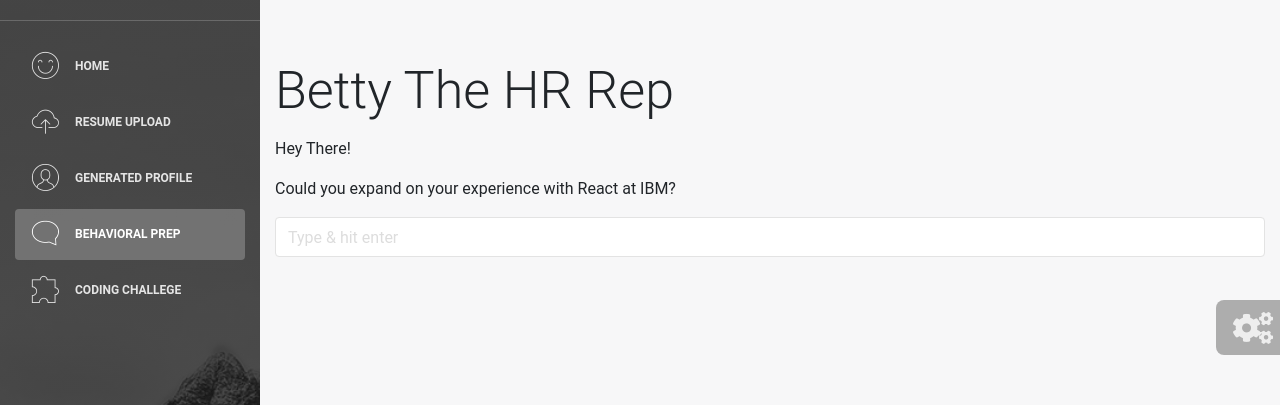
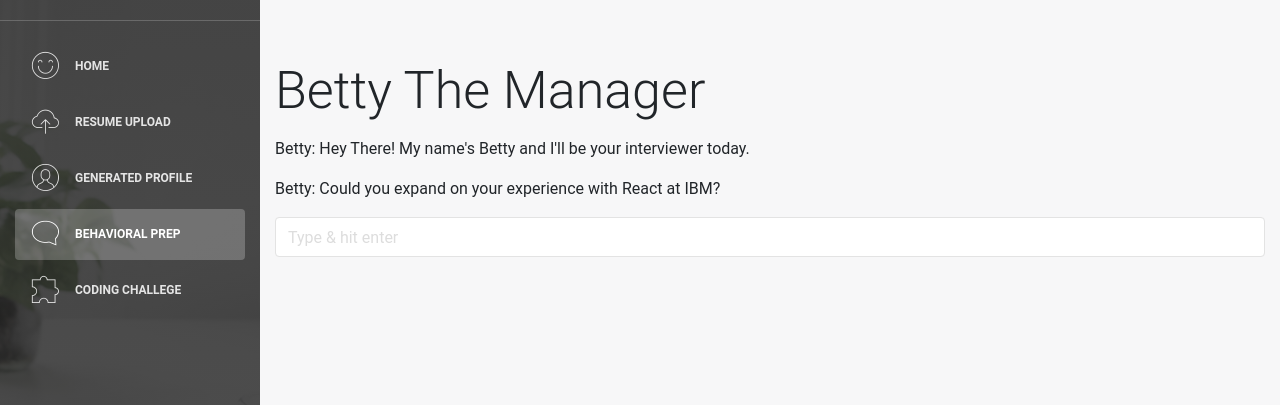
Before and after one commit to bits-please-sir/bits-please-ai-capstone, a React (Create React App) app in the folder git-a-job/: page /admin/behaviorial in a window 1280 px wide. Shown: the top 405 px of the page. Built offline with nearby package versions, Linux system fonts and the light colour scheme.

Commit message:
betty demo stuffs

```diff
--- a/git-a-job/src/layouts/Admin.js
+++ b/git-a-job/src/layouts/Admin.js
@@ -25,7 +25,7 @@ import FixedPlugin from "components/FixedPlugin/FixedPlugin.js";
 
 import routes from "routes.js";
 
-import sidebarImage from "assets/img/sidebar-3.jpg";
+import sidebarImage from "assets/img/sidebar-4.jpg";
 
 function Admin() {
   const [image, setImage] = React.useState(sidebarImage);
@@ -73,14 +73,14 @@ function Admin() {
           <Footer />
         </div>
       </div>
-      <FixedPlugin
+      {/* <FixedPlugin
         hasImage={hasImage}
         setHasImage={() => setHasImage(!hasImage)}
         color={color}
         setColor={(color) => setColor(color)}
         image={image}
         setImage={(image) => setImage(image)}
-      />
+      /> */}
     </>
   );
 }
--- a/git-a-job/src/views/ChatComposer.js
+++ b/git-a-job/src/views/ChatComposer.js
@@ -4,40 +4,20 @@ import React, { Component } from "react";
 export default class ChatComposer extends Component {
   // temp state to only store new single message
   state = {
-    message: ''
+    new: ""
   };
-  /*submitted = getNewMessage => {
-    if (getNewMessage != "") {
-      // match the state format
-      const newMessage = { text: getNewMessage };
-      // merge new message in copy of state stored messages
-      let updatedMessages = [...this.state.messages, newMessage];
-      // update state
-      this.setState({
-        messages: updatedMessages
-      });
-    }
-  }*/
 
   // if form was submitted, notify parent component
-  submitted = event => {
+  handleSubmit = event => {
     event.preventDefault();
-    this.props.submitted(this.state.new)
     // send event value to parent component via calling props
-    /*if(event != ""){
-      const newMessage = {text: event};
-      let updatedMessages = [...this.state.messages, newMessage];
-      */
-      this.setState({
-        message: ""
-      });
-      //return updatedMessages;
-    };
-    //this.props.submitted(this.state.new);
+    this.props.submitted(this.state.new);
     // remove single message stored in this component state
     // and empty input coz form was submitted
-
-
+    this.setState({
+      new: ""
+    });
+  };
 
   // on input check if its not empty and store single message
   // in this component state
@@ -46,7 +26,7 @@ export default class ChatComposer extends Component {
     if (typedValue != "" && typedValue != " ") {
       // store new single message temporarily
       this.setState({
-        message: event.target.value
+        new: event.target.value
       });
     }
   };
@@ -56,7 +36,7 @@ export default class ChatComposer extends Component {
       // dont use event => handle event below
       // binding won't work here
       <div className="chat-composer">
-        <form onSubmit={this.submitted}>
+        <form onSubmit={this.handleSubmit}>
           <input
             className="form-control"
             placeholder="Type & hit enter"
@@ -64,7 +44,6 @@ export default class ChatComposer extends Component {
             value={this.state.new}
           />
         </form>
-
       </div>
     );
   }
--- a/git-a-job/src/views/ChatWindow.js
+++ b/git-a-job/src/views/ChatWindow.js
@@ -7,6 +7,7 @@ export default class ChatWindow extends Component {
   componentDidUpdate = (prevProps, prevState) => {
     // if component received new props
     if (this.props.messagesList !== prevProps.messagesList) {
+        //add suggestion to list if updated <p> Great! Remeber to always mention methods + results </p>
       // call ref and scroll
       this.messageListEnd.scrollIntoView({ behavior: "smooth" });
     }
@@ -31,6 +32,7 @@ export default class ChatWindow extends Component {
               className="reference"
               ref={node => (this.messageListEnd = node)}
             />
+
           </div>
         </div>
       </div>
--- a/git-a-job/src/views/Dashboard.js
+++ b/git-a-job/src/views/Dashboard.js
@@ -24,7 +24,7 @@ function Dashboard() {
         Hello & Welcome!
       </h1>
       <h4>
-        Git-A-Job is a platform powered by knownledged based systems to help YOU prep for those upcoming technical interviews. The first step is to upload your resume, and from there a job profile, specific behavioral questions, and focused coding challege will be generated based on your experince. Good luck!
+        Git-A-Job is a platform powered by knownledged based systems to help YOU prep for those upcoming technical interviews. The first step is to upload your resume, and from there a job profile, specific behavioral questions, and focused coding challeges will be generated based on your experince. Good luck!
         </h4>
         {/* <Row>
           <Col lg="3" sm="6">
--- a/git-a-job/src/views/Typography.js
+++ b/git-a-job/src/views/Typography.js
@@ -18,9 +18,13 @@ import ChatComposer from "./ChatComposer";
 
 export default class App extends Component {
   constructor(props) {
-  super(props);
-  this.state = {messages:[{text: "Hey There!" },
-  { text: "Could you expand on your experience with React at IBM?"}]};
+      super(props);
+      this.state = {
+      messages:[
+      {text: "Betty: Hey There! My name's Betty and I'll be your interviewer today." },
+      { text: "Betty: Could you expand on your experience with React at IBM?"}
+      ]
+  };
   }
 
   submitted = getNewMessage => {
@@ -28,7 +32,7 @@ export default class App extends Component {
       // match the state format
       const newMessage = { text: getNewMessage };
       // merge new message in copy of state stored messages
-      let updatedMessages = [...this.state.messages, newMessage];
+      let updatedMessages = [...this.state.messages, newMessage, {text: "Betty: That's great! *remeber to always mention methods + results*"}, {text: "Betty: I see you have a lot of leardship roles, what is one time you had to resolve a conflict in that type of position?"}];
       // update state
       this.setState({
         messages: updatedMessages
@@ -37,8 +41,8 @@ export default class App extends Component {
   };
   render(){
     return(
-      <div className = "App">
-        <h1>Betty The HR Rep</h1>
+      <div>
+        <h1>Betty The Manager</h1>
         {/* send stored messages as props to chat window */}
         <ChatWindow messagesList={this.state.messages} />
         {/* send submitted props to chat composer */}
@@ -48,8 +52,8 @@ export default class App extends Component {
     );
   }
 }
-const rootElement = document.getElementById("root");
-ReactDOM.render(<App />, rootElement);
+// const rootElement = document.getElementById("root");
+// ReactDOM.render(<App />, rootElement);
 
   //return (
    // <>
```
